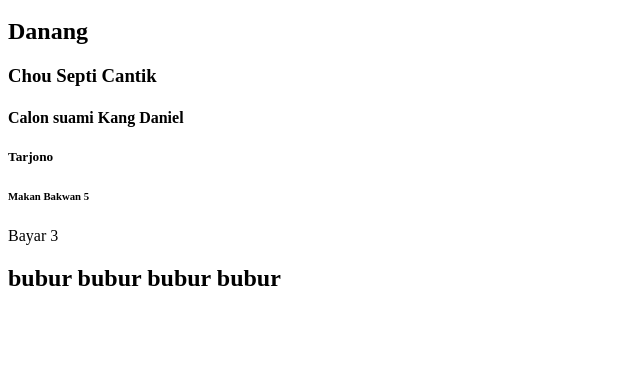
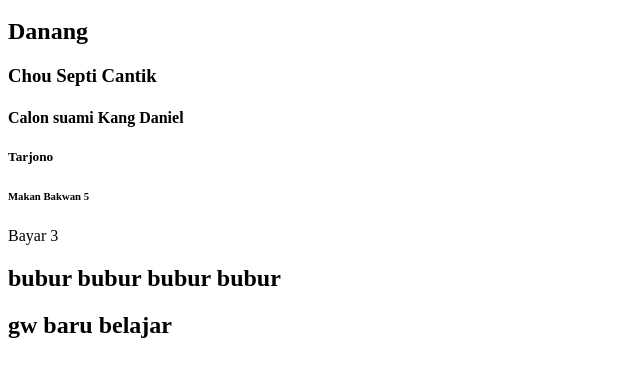
Before and after one commit to SMKIUTAMA/program, a plain HTML site: page index.html in a window 1280 px wide. Shown: the part 48-424 px from the top of the page, without its empty margins (0-640 px from the left). Drawn offline with Linux system fonts and the light colour scheme.

Commit message:
baru belajar git

```diff
--- a/index.html
+++ b/index.html
@@ -12,5 +12,6 @@
     <h6>Makan Bakwan 5</h6>
     <h7> Bayar 3 </h7>
     <h2>bubur bubur bubur bubur</h2>
+    <h2>gw baru belajar</h2>
    </body>
 </html>
```
